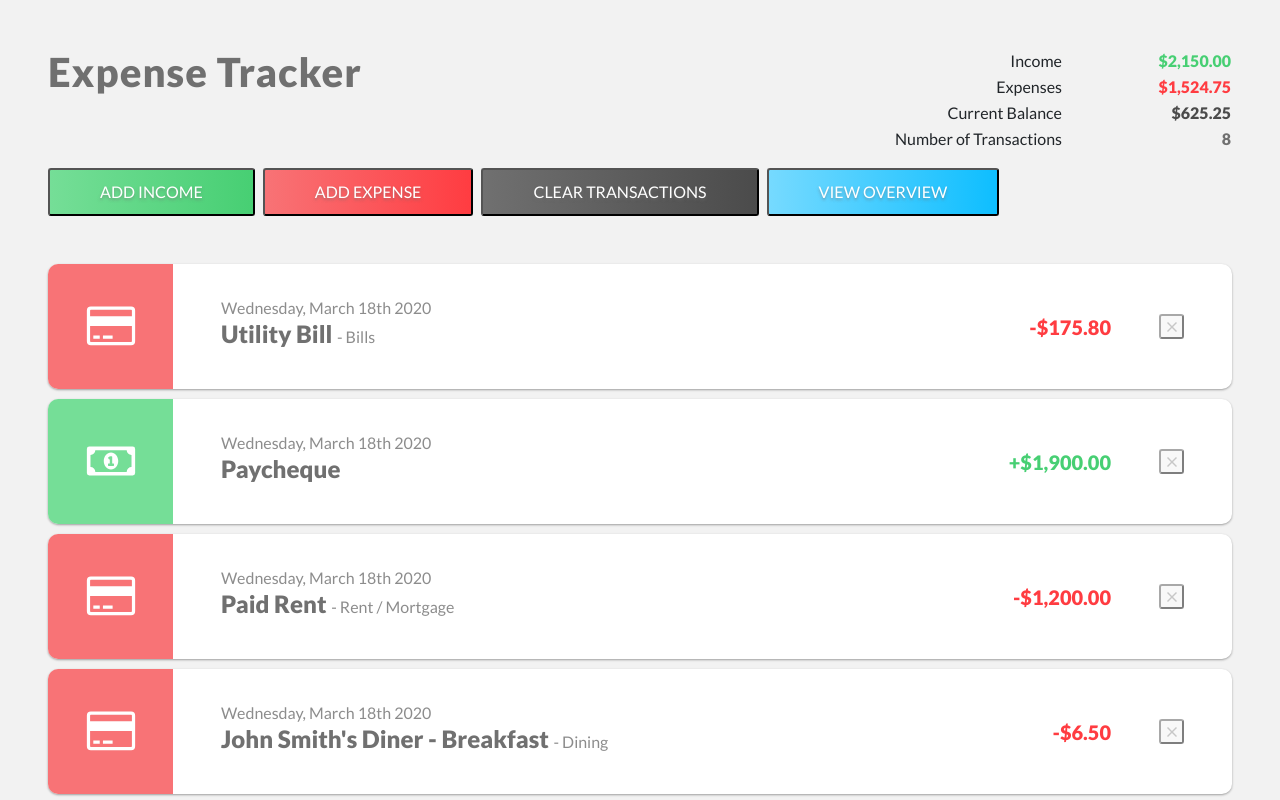
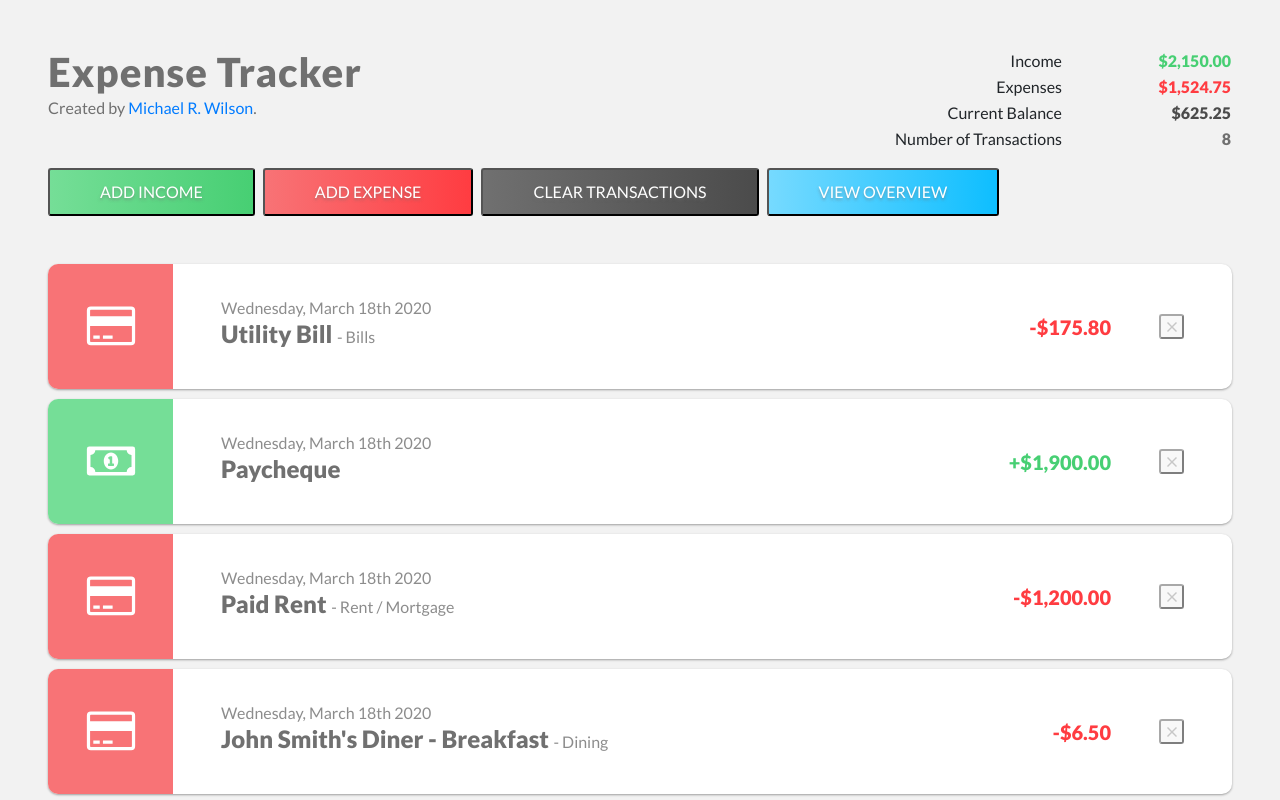
Before and after one commit to mikallwilsonn/react-expense-tracker, a React (Create React App) app: page / in a window 1280 px wide. Shown: the top 800 px of the page. Built offline with nearby package versions, Linux system fonts and the light colour scheme.

Commit message:
Added a created by tag underneath the main headline to link back to my github

```diff
--- a/src/components/Header.js
+++ b/src/components/Header.js
@@ -49,9 +49,16 @@ class Header extends Component {
         return (
             <header className="col-lg-12 d-flex flex-column p-0 m-0">
                 <div className="col-lg-12 row justify-content-between m-0 p-0">
-                    <h1 className="text-dark font-bold">
-                        Expense Tracker
-                    </h1>
+                    <div>
+                        <h1 className="text-dark font-bold">
+                            Expense Tracker
+                        </h1>
+
+                        <span className="text-dark font-regular">
+                            Created by <a href="http://github.com/mikallwilsonn" target="_blank" rel="noopener noreferrer">Michael R. Wilson</a>.
+                        </span>
+                    </div>
+
 
                     <BalanceSheet />
                 </div>
```
